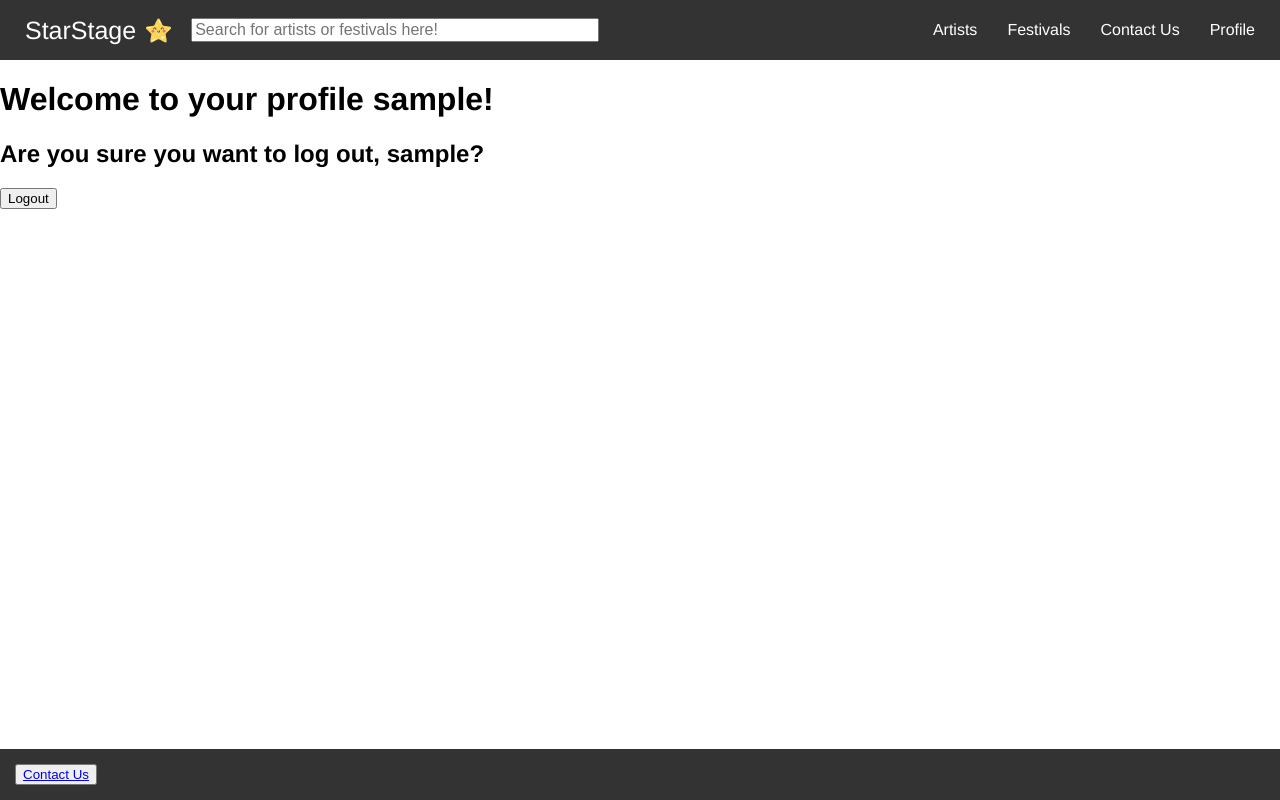
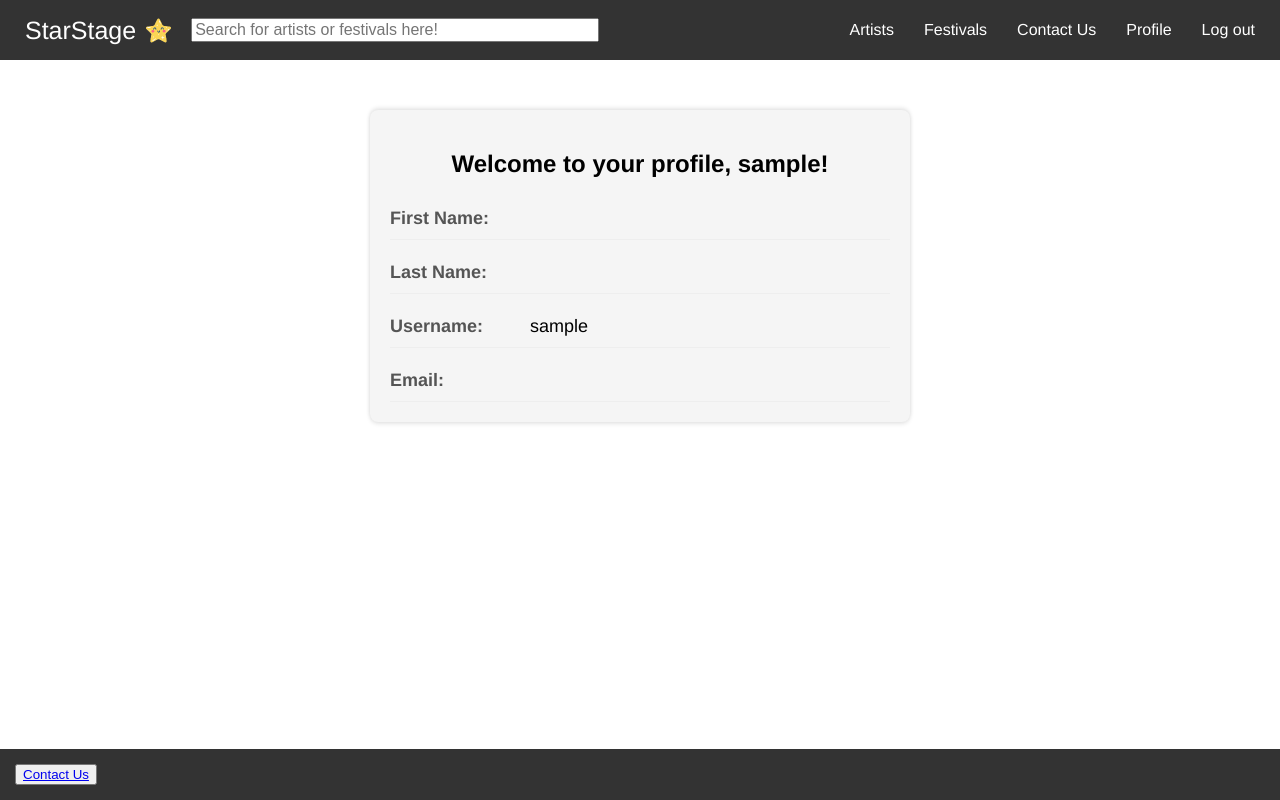
Before and after one commit to Roberto1mg/frontend-project-1dv613, a React (Vite) app: page /profile in a window 1280 px wide. Built offline with nearby package versions, Linux system fonts and the light colour scheme; sample sign-in values are in the browser's storage.

Commit message:
Add user info in profile page and added logout page

```diff
--- a/public/style.css
+++ b/public/style.css
@@ -15,7 +15,7 @@ body {
   margin: 50px auto;
   width: 80%;
   max-width: 500px;
-  background-color: #ececec;
+  background-color: #f5f5f5;
   border-radius: 8px;
   box-shadow: 0 -2px 4px rgba(0, 0, 0, 0.1), 0 2px 4px rgba(0, 0, 0, 0.1);
   padding: 20px;
@@ -103,3 +103,44 @@ body {
 .center-text {
   text-align: center;
 }
+
+/* Profile */
+.profile-info {
+  display: flex;
+  flex-direction: column;
+  gap: 12px;
+  font-size: 18px;
+}
+
+.profile-info p {
+  margin: 0;
+  padding: 10px 0;
+  border-bottom: 1px solid #eee;
+  display: flex;
+}
+
+.label {
+  width: 140px;
+  font-weight: 600;
+  color: #555;
+}
+
+/* Log out form */
+.logout-form {
+  text-align: center;
+}
+
+.logout-button {
+  padding: 12px 25px;
+  background-color: #ff4d4d;
+  color: white;
+  border: none;
+  border-radius: 6px;
+  font-size: 16px;
+  cursor: pointer;
+  transition: background-color 0.3s ease;
+}
+
+.logout-button:hover {
+  background-color: #e60000;
+}
--- a/src/App.jsx
+++ b/src/App.jsx
@@ -2,6 +2,7 @@ import { BrowserRouter, Route, Routes } from 'react-router-dom'
 import { AuthProvider } from './utils/AuthContext'
 import MainLayout from './layouts/MainLayout'
 import RegisterPage from './pages/RegisterPage'
+import LogoutPage from './pages/LogoutPage'
 import HomePage from './pages/HomePage'
 import LoginPage from './pages/LoginPage'
 import ProfilePage from './pages/ProfilePage'
@@ -25,6 +26,7 @@ function App() {
             <Route path="/profile" element={<ProfilePage />} />
             <Route path="/login" element={<LoginPage />} />
             <Route path="/register" element={<RegisterPage />} />
+            <Route path="/logout" element={<LogoutPage />} />
             <Route path="/contact" element={<ContactPage />} />
             <Route path='/artist/' element={<SearchPage />} />
             <Route path="/artist/:artistID" element={<ArtistPage />} />
--- a/src/components/ArtistInfo/ArtistInfo.css
+++ b/src/components/ArtistInfo/ArtistInfo.css
@@ -1,5 +1,5 @@
 .artist-card {
-  background-color: #ececec;
+  background-color: #f5f5f5;
   border: 1px solid #c1bfbf;
   border-radius: 8px;
   padding: 10px;
--- a/src/components/EventInfo/EventInfo.css
+++ b/src/components/EventInfo/EventInfo.css
@@ -1,5 +1,5 @@
 .event-card {
-  background-color: #ececec;
+  background-color: #f5f5f5;
   border: 1px solid #c1bfbf;
   border-radius: 8px;
   padding: 10px;
@@ -8,7 +8,7 @@
 }
 
 .event-card:hover {
-  background-color: #d4d4d4;
+  background-color: #dfdfdf;
   cursor: pointer;
 }
 
--- a/src/components/Navbar/Navbar.jsx
+++ b/src/components/Navbar/Navbar.jsx
@@ -25,6 +25,7 @@ const Navbar = () => {
       {isLoggedIn ? (
         <>
           <li><Link to="/profile" className="nav-link">Profile</Link></li>
+          <li><Link to="/logout" className="nav-link">Log out</Link></li>
         </>
       ) : (
         <>
--- a/src/pages/LoginPage.jsx
+++ b/src/pages/LoginPage.jsx
@@ -35,9 +35,12 @@ const LoginPage = () => {
       const responseData = await response.json()
       console.log(responseData)
 
-      // Store JWT token ans username in local storage
+      // Store JWT token ans user profile in local storage
       localStorage.setItem('jwt', responseData.access_token)
       localStorage.setItem('username', responseData.session.username)
+      localStorage.setItem('firstName', responseData.session.firstName)
+      localStorage.setItem('lastName', responseData.session.lastName)
+      localStorage.setItem('email', responseData.session.email)
 
       // Clear input fields
       setUsername('')
--- /dev/null
+++ b/src/pages/LogoutPage.jsx
@@ -0,0 +1,59 @@
+import { useEffect } from 'react'
+import { useNavigate } from 'react-router-dom'
+import { toast } from 'react-toastify'
+import { useAuth } from '../utils/AuthContext'
+import apiUrl from '../utils/APIConfig'
+
+const LogoutPage = () => {
+  const { isLoggedIn, logout } = useAuth()
+  const username = localStorage.getItem('username')
+  const navigate = useNavigate()
+
+  useEffect(() => {
+    if (!isLoggedIn) {
+      navigate('/login')
+    }})
+
+  const handleLogout = async (e) => {
+    e.preventDefault()
+
+    try {
+      const response = await fetch(`${apiUrl}/logout`, {
+        method: 'POST',
+        headers: {
+          'Content-Type': 'application/json',
+        },
+        credentials: 'include',
+      })
+
+      if (!response.ok) {
+        throw new Error('Failed to log out')
+      }
+
+      localStorage.removeItem('jwt')
+      localStorage.removeItem('username')
+      localStorage.removeItem('firstName')
+      localStorage.removeItem('lastName')
+      localStorage.removeItem('email')
+
+      toast.success('You have successfully logged out')
+
+      logout()
+
+      return navigate('/')
+    } catch (error) {
+      toast.error('Failed to log out')
+    }
+  }
+
+  return (
+    <div className="form-container">
+      <form className="logout-form" onSubmit={handleLogout}>
+        <h2>Are you sure you want to log out, {username}?</h2>
+        <button className="logout-button" type='submit'>Logout</button>
+      </form>
+    </div>
+  )
+}
+
+export default LogoutPage
--- a/src/pages/ProfilePage.jsx
+++ b/src/pages/ProfilePage.jsx
@@ -1,57 +1,28 @@
-import { useNavigate } from 'react-router-dom'
-import { toast } from 'react-toastify'
 import { useAuth } from '../utils/AuthContext'
-import apiUrl from '../utils/APIConfig'
 
 const ProfilePage = () => {
-  const { isLoggedIn, logout } = useAuth()
+  const { isLoggedIn } = useAuth()
   const username = localStorage.getItem('username')
-  const navigate = useNavigate()
-
-  const handleLogout = async (e) => {
-    e.preventDefault()
-
-    try {
-      const response = await fetch(`${apiUrl}/logout`, {
-        method: 'POST',
-        headers: {
-          'Content-Type': 'application/json',
-        },
-        credentials: 'include',
-      })
-
-      if (!response.ok) {
-        throw new Error('Failed to log out')
-      }
-
-      localStorage.removeItem('jwt')
-      localStorage.removeItem('username')
-
-      toast.success('You have now logged out')
-
-      logout()
-
-      return navigate('/')
-    } catch (error) {
-      toast.error('Failed to log out')
-    }
-  }
+  const firstName = localStorage.getItem('firstName')
+  const lastName = localStorage.getItem('lastName')
+  const email = localStorage.getItem('email')
 
   if (!isLoggedIn) {
     return (
-      <h1>You are not logged in!!!</h1>
+      <h2 className="center-text">You are not logged in!!!</h2>
     )
   }
 
   return (
-    <>
-      <h1>Welcome to your profile {username}!</h1>
-
-      <form onSubmit={handleLogout}>
-        <h2>Are you sure you want to log out, {username}?</h2>
-        <button type='submit'>Logout</button>
-      </form>
-    </>
+    <div className="form-container">
+      <h2 className="center-text">Welcome to your profile, {username}!</h2>
+      <div className="profile-info">
+        <p><span className="label">First Name:</span> {firstName}</p>
+        <p><span className="label">Last Name:</span> {lastName}</p>
+        <p><span className="label">Username:</span> {username}</p>
+        <p><span className="label">Email:</span> {email}</p>
+      </div>
+    </div>
   )
 }
 
--- a/src/utils/APIConfig.jsx
+++ b/src/utils/APIConfig.jsx
@@ -1,4 +1,4 @@
-const apiUrl = 'https://1dv613.72649501.xyz/api/v1'
-// const apiUrl = 'http://localhost:8080/api/v1'
+// const apiUrl = 'https://1dv613.72649501.xyz/api/v1'
+const apiUrl = 'http://localhost:8080/api/v1'
 
 export default apiUrl
```
